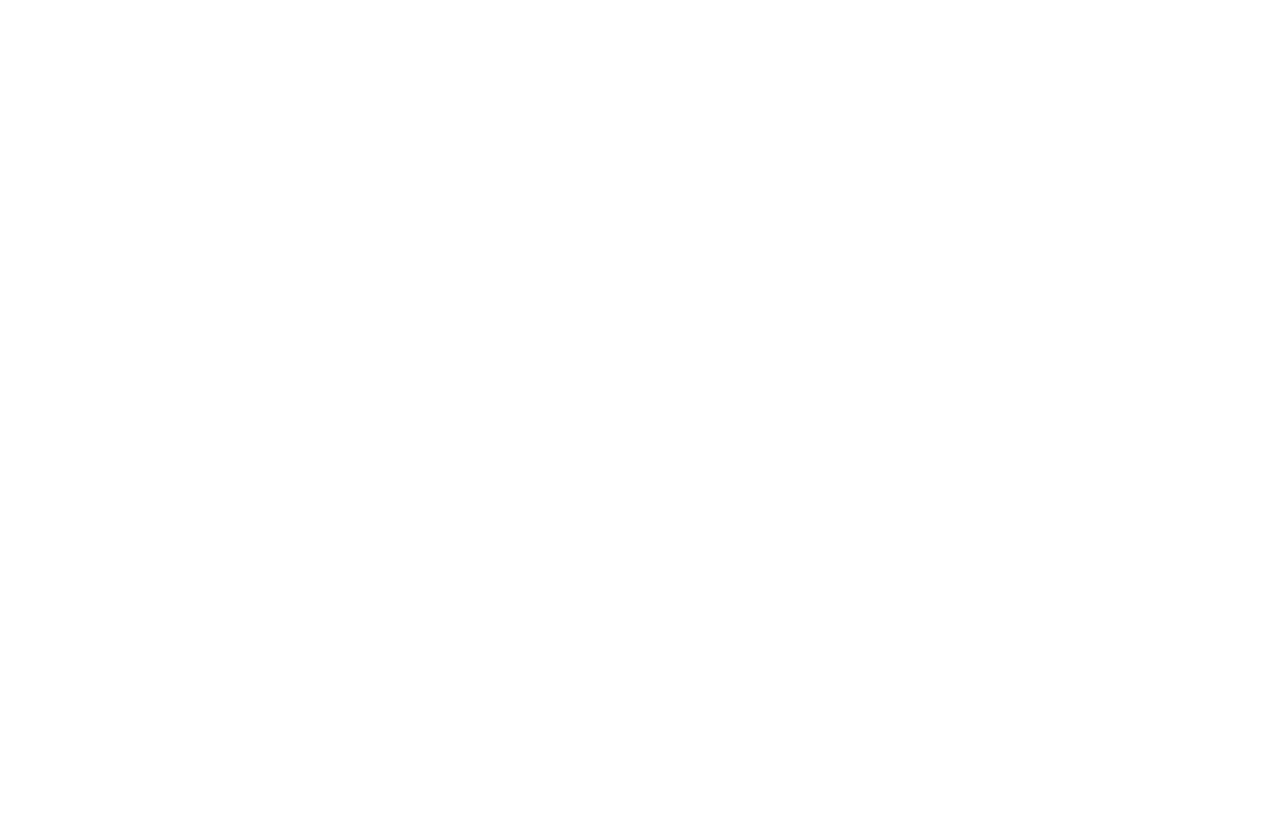
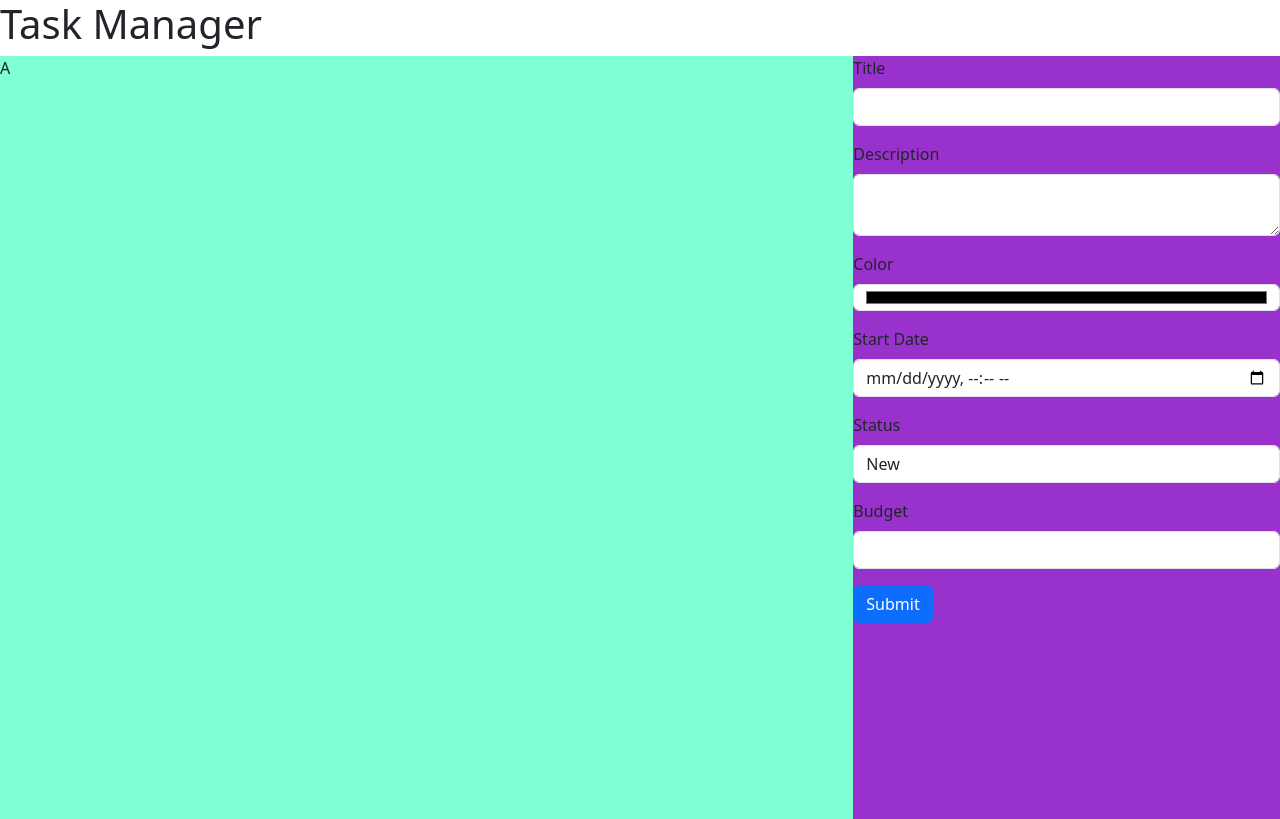
Before and after one commit to Jesse-Whatley/ch46, a plain HTML site: page index.html in a window 1280 px wide. Drawn offline with nearby package versions, Linux system fonts and the light colour scheme.

Commit message:
wrote simple code

```diff
--- a/index.html
+++ b/index.html
@@ -3,11 +3,61 @@
 <head>
     <meta charset="UTF-8">
     <meta name="viewport" content="width=device-width, initial-scale=1.0">
+    <link rel="stylesheet" href="./styles/app.css">
+    <link href="https://cdn.jsdelivr.net/npm/bootstrap@5.3.3/dist/css/bootstrap.min.css" rel="stylesheet" integrity="sha384-QWTKZyjpPEjISv5WaRU9OFeRpok6YctnYmDr5pNlyT2bRjXh0JMhjY6hW+ALEwIH" crossorigin="anonymous">
     <title>Test</title>
 </head>
 <body>
+    <h1>Task Manager</h1>
+    <main>
+        <section id="list">A</section>
+        <section id="form">
+            <form>
+                <!--
+                    title
+                    description
+                    color
+                    start date
+                    status
+                    budget
+                -->
+                <div class="mb-3">
+                  <label class="form-label">Title</label>
+                  <input type="text" class="form-control" id="inputTitle">
+                </div>
+                <div class="mb-3">
+                  <label class="form-label">Description</label>
+                  <textarea row="3" class="form-control" id="inputDescription"></textarea>
+                </div>
+                <div class="mb-3">
+                  <label class="form-label">Color</label>
+                  <input type="color" class="form-control" id="inputColor">
+                </div>
+                <div class="mb-3">
+                  <label class="form-label">Start Date</label>
+                  <input type="datetime-local" class="form-control" id="inputDate">
+                </div>
+                <div class="mb-3">
+                  <label class="form-label">Status</label>
+                  <select class="form-control" id="inputStatus">
+                    <option>New</option>
+                    <option>In Progress</option>
+                    <option>Completed</option>
+                    <option>Cancelled</option>
+                  </select>
+                </div>
+                <div class="mb-3">
+                  <label class="form-label">Budget</label>
+                  <input type="number" class="form-control" id="inputBudget">
+                </div>
 
+                <button type="submit" class="btn btn-primary">Submit</button>
+              </form>
+        </section>
+    </main>
 
     <script src="./scripts/app.js"></script>
+    <script src="https://cdn.jsdelivr.net/npm/jquery@3.7.1/dist/jquery.min.js"></script>
+    <script src="https://cdn.jsdelivr.net/npm/bootstrap@5.3.3/dist/js/bootstrap.bundle.min.js" integrity="sha384-YvpcrYf0tY3lHB60NNkmXc5s9fDVZLESaAA55NDzOxhy9GkcIdslK1eN7N6jIeHz" crossorigin="anonymous"></script>
 </body>
 </html>
--- /dev/null
+++ b/styles/app.css
@@ -0,0 +1,22 @@
+/* Resetting margin for better layout control */
+html, body {
+    margin: 0;
+}
+
+/* Styling for the main content area */
+main {
+    display: flex;
+    height: calc(100vh - 37px); /* Adjusting height to fit viewport */
+}
+
+/* Styling for the task list section */
+#list {
+    background-color: #7FFFD4; /* Elegant aquamarine */
+    flex: 4; /* Taking up 3/6 of the available space */
+}
+
+/* Styling for the task input form section */
+#form {
+    background-color: darkorchid;
+    flex: 2; /* Taking up 3/6 of the available space */
+}
```
Also changed, not shown: scripts/notes.js (+18 -0 lines).
